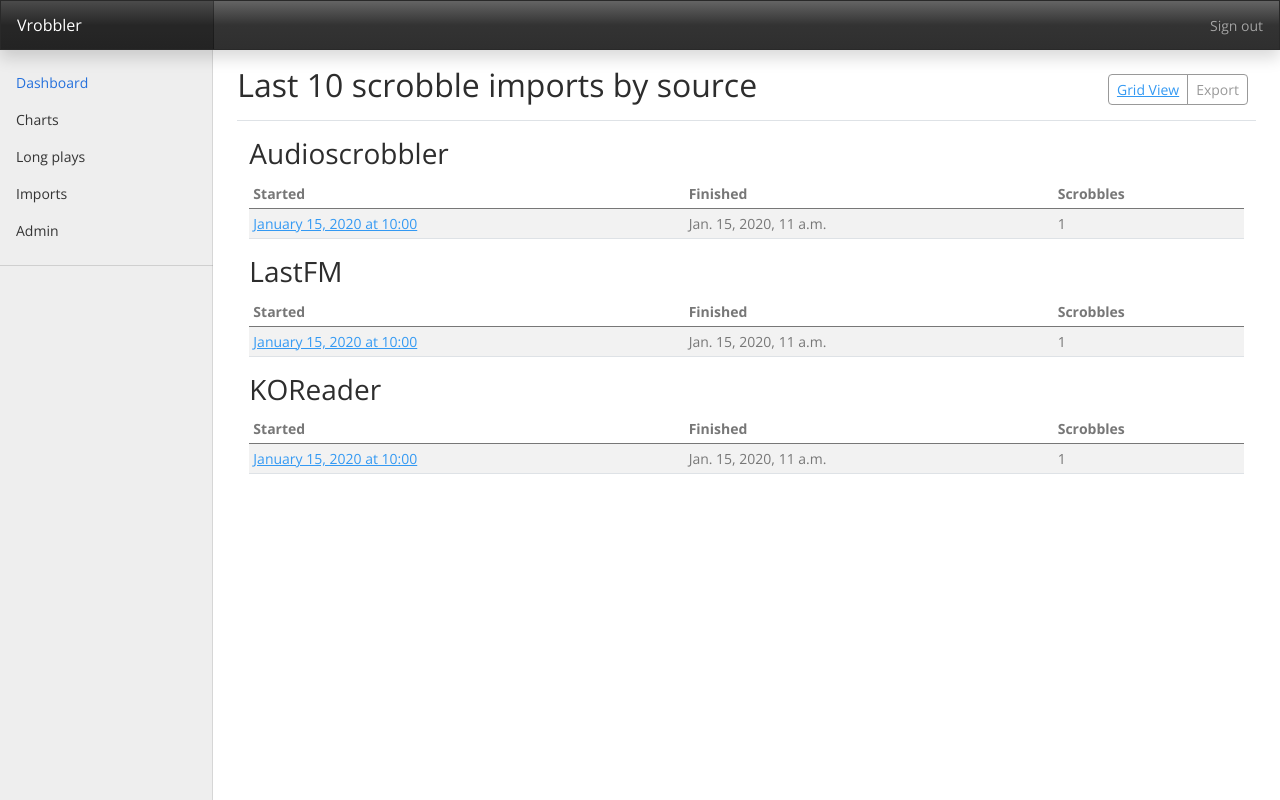
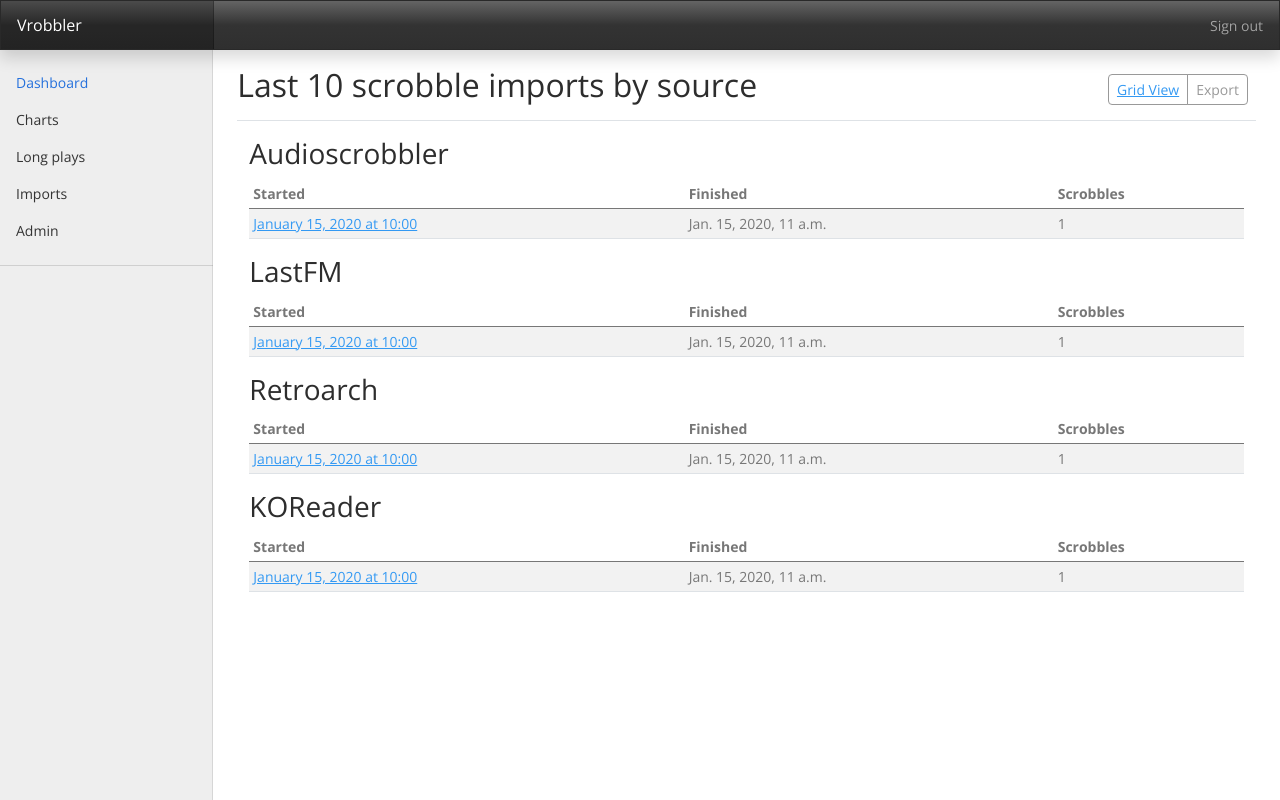
Before and after one commit to powellc/vrobbler, a Django app: page /imports/ in a window 1280 px wide. Run offline with Django 3.2, Linux system fonts and the light colour scheme; a user stored in the database is signed in; tables that the repository leaves empty hold one stand-in row (values such as "Sample post"); parts of the project's set-up code (start-up, migrations or seed data) failed here and were passed over; some libraries are stand-ins or nearby versions.

Commit message:
Add retroarch imports to list view

```diff
--- a/vrobbler/apps/scrobbles/views.py
+++ b/vrobbler/apps/scrobbles/views.py
@@ -165,6 +165,9 @@ class ScrobbleImportListView(TemplateView):
             user=self.request.user,
         ).order_by("-processing_started")[:10]
         context_data["lastfm_imports"] = LastFmImport.objects.filter(
+            user=self.request.user,
+        ).order_by("-processing_started")[:10]
+        context_data["retroarch_imports"] = RetroarchImport.objects.filter(
             user=self.request.user,
         ).order_by("-processing_started")[:10]
         return context_data
--- a/vrobbler/templates/scrobbles/import_list.html
+++ b/vrobbler/templates/scrobbles/import_list.html
@@ -54,6 +54,31 @@
 </div>
 {% endif %}
 
+{% if retroarch_imports %}
+<div class="row">
+    <h3>Retroarch</h3>
+    <div class="table-responsive">
+        <table class="table table-striped table-sm">
+            <thead>
+                <tr>
+                    <th scope="col">Started</th>
+                    <th scope="col">Finished</th>
+                    <th scope="col">Scrobbles</th>
+                </tr>
+            </thead>
+            {% for obj in retroarch_imports %}
+            <tr>
+                <td><a href="{{obj.get_absolute_url}}">{{obj.human_start}}</a></td>
+                <td>{{obj.processed_finished}}</td>
+                <td>{{obj.process_count}}</td>
+            </tr>
+            {% endfor %}
+            </tbody>
+        </table>
+    </div>
+</div>
+{% endif %}
+
 {% if koreader_imports %}
 <div class="row">
     <h3>KOReader</h3>
```
Lines whose indentation alone changed are shown as unchanged.
